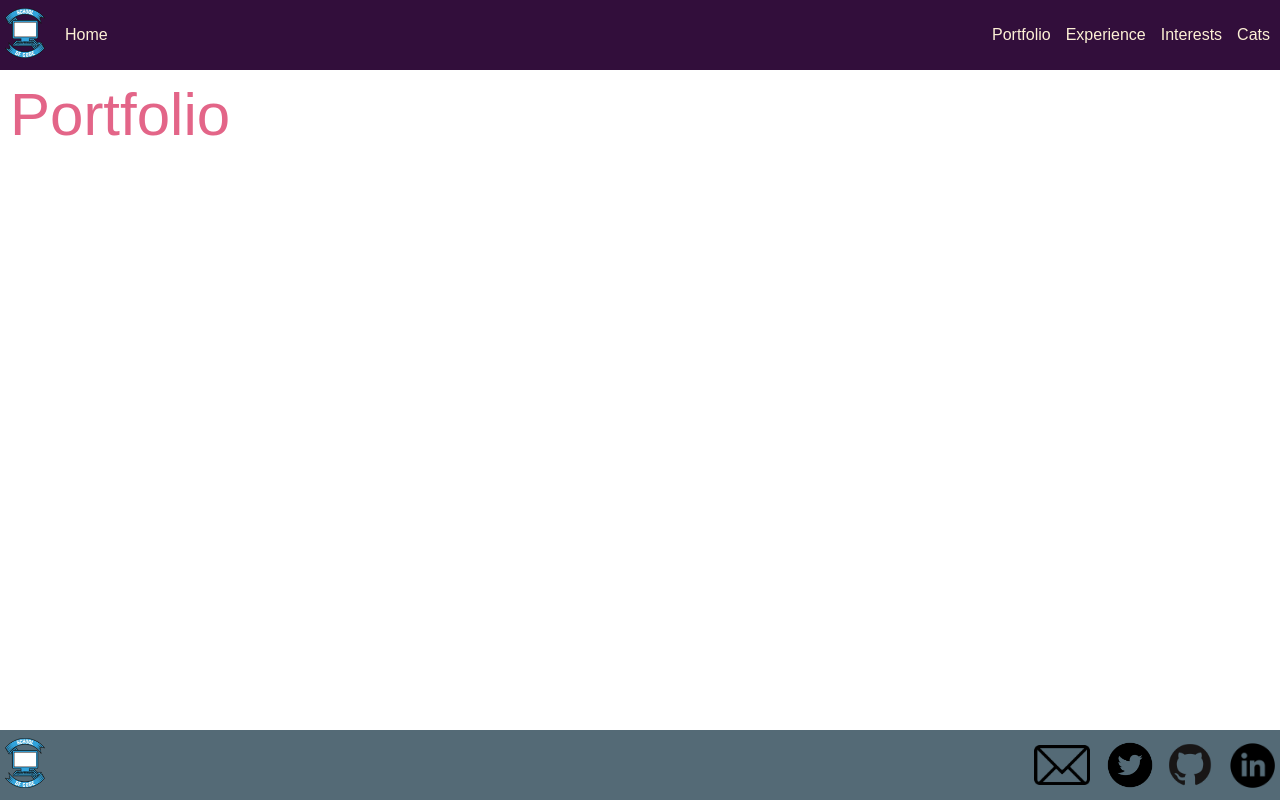
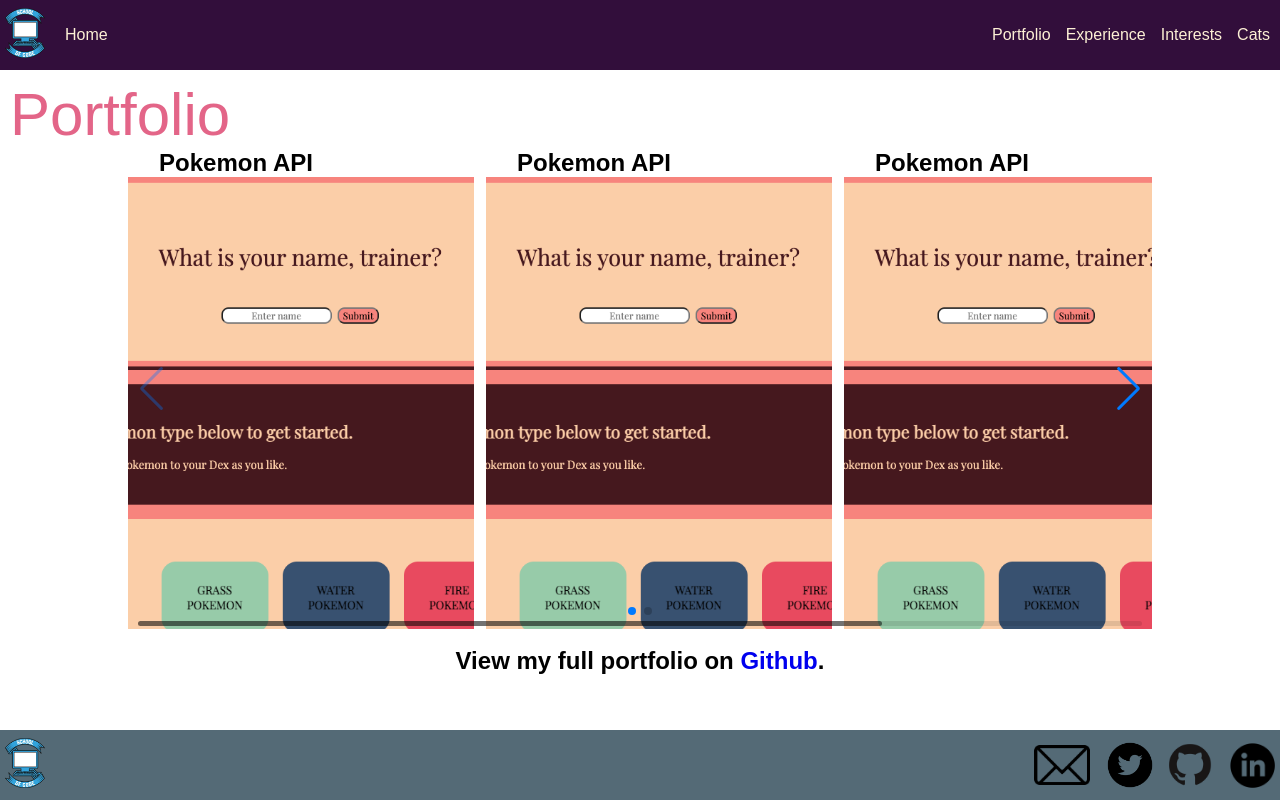
Before and after one commit to rachelalk/React-Portfolio, a React app: page /portfolio in a window 1280 px wide. Built offline with nearby package versions, Linux system fonts and the light colour scheme.

Commit message:
carousel now working with holding data

```diff
--- a/package.json
+++ b/package.json
@@ -10,6 +10,7 @@
     "react-dom": "^18.2.0",
     "react-router-dom": "^6.3.0",
     "react-scripts": "5.0.1",
+    "swiper": "^8.2.6",
     "web-vitals": "^2.1.4"
   },
   "scripts": {
--- a/src/Components/App/App.css
+++ b/src/Components/App/App.css
@@ -35,6 +35,8 @@
 	color: var(--headings);
 	font-family: var(--text-font);
 }
+
+
 
 .landingInfo {
 	display: flex;
@@ -109,11 +111,24 @@ Do not add margin to main area - contains footer */
 /* || End of general formatting for experience, cats, interests and portfolio formatting */
 
 /* || Setting up carousel in portfolio page */
-.carousel {
+.swiper {
+  width: 80vw;;
+  height: 60vh;
+}
+
+.carousel-slide {
 	display: flex;
-	background-color: aqua;
-	width: 80vw;
-	height: 90vh;
+	flex-direction: column;
+	max-height: 75vw;
+	max-width: 27vh;
+	text-align: center;
+	font-family: var(--text-font);
+}
+
+.carousel-image {
+	height: 60vh;
+	width: 27vw;
+	object-fit: cover;
 }
 
 /* || End of carousel in portfolio */
@@ -143,6 +158,14 @@ Do not add margin to main area - contains footer */
 	align-items: center;
 	font-family: var(--text-font);
 	gap: 15px;
+}
+
+.subheading-centre,
+.subheading-centre a:link,
+.subheading-centre a:visited {
+	font-family: var(--text-font);
+	text-align: center;
+	text-decoration: none;
 }
 
 .nav-right a:link {
--- /dev/null
+++ b/src/Components/Carousel/index.js
@@ -0,0 +1,80 @@
+import { Navigation, Pagination, Scrollbar, A11y } from "swiper";
+
+import { Swiper, SwiperSlide } from "swiper/react";
+
+import "swiper/css";
+import "swiper/css/navigation";
+import "swiper/css/pagination";
+import "swiper/css/scrollbar";
+
+export default function Carousel () {
+	return (
+		<Swiper
+			modules={[Navigation, Pagination, Scrollbar, A11y]}
+			spaceBetween={50}
+			slidesPerView={3}
+			navigation
+			pagination={{ clickable: true }}
+			scrollbar={{ draggable: true }}
+			onSwiper={(swiper) => console.log(swiper)}
+			onSlideChange={() => console.log("slide change")}
+		>
+			<SwiperSlide>
+				<div className="carousel-slide">
+					<h2>Pokemon API</h2>
+					<a href="https://github.com/rachelalk/Pokemon-API">
+						<img
+							className="carousel-image"
+							id="pokemonApiImage"
+							src="./Images/Pokemon.png"
+							alt="Pokemon API"
+						/>
+					</a>
+				</div>
+			</SwiperSlide>
+			<SwiperSlide>
+				{" "}
+				<div className="carousel-slide">
+					<h2>Pokemon API</h2>
+					<a href="https://github.com/rachelalk/Pokemon-API">
+						<img
+							className="carousel-image"
+							id="pokemonApiImage"
+							src="./Images/Pokemon.png"
+							alt="Pokemon API"
+						/>
+					</a>
+				</div>
+			</SwiperSlide>
+			<SwiperSlide>
+				{" "}
+				<div className="carousel-slide">
+					<h2>Pokemon API</h2>
+					<a href="https://github.com/rachelalk/Pokemon-API">
+						<img
+							className="carousel-image"
+							id="pokemonApiImage"
+							src="./Images/Pokemon.png"
+							alt="Pokemon API"
+						/>
+					</a>
+				</div>
+			</SwiperSlide>
+			<SwiperSlide>
+				{" "}
+				<div className="carousel-slide">
+					<h2>Pokemon API</h2>
+					<a href="https://github.com/rachelalk/Pokemon-API">
+						<img
+							className="carousel-image"
+							id="pokemonApiImage"
+							src="./Images/Pokemon.png"
+							alt="Pokemon API"
+						/>
+					</a>
+				</div>
+			</SwiperSlide>
+			...
+		</Swiper>
+	);
+};
--- a/src/Components/Portfolio/index.js
+++ b/src/Components/Portfolio/index.js
@@ -1,11 +1,17 @@
 import MainNavBar from "../MainNavBar";
 import Footer from "../Footer";
+import Carousel from "../Carousel"
 
 export default function Portfolio() {
 	return (
 		<main>
 			<MainNavBar></MainNavBar>
 			<h1 class="heading-margin">Portfolio</h1>
+			<Carousel></Carousel>
+			<br></br>
+			<h2 className="subheading-centre">
+				View my full portfolio on <a href="https://github.com/rachelalk">Github</a>.
+			</h2>
 			<Footer></Footer>
 		</main>
 	);
```
Also changed, not shown: 1 other file.
